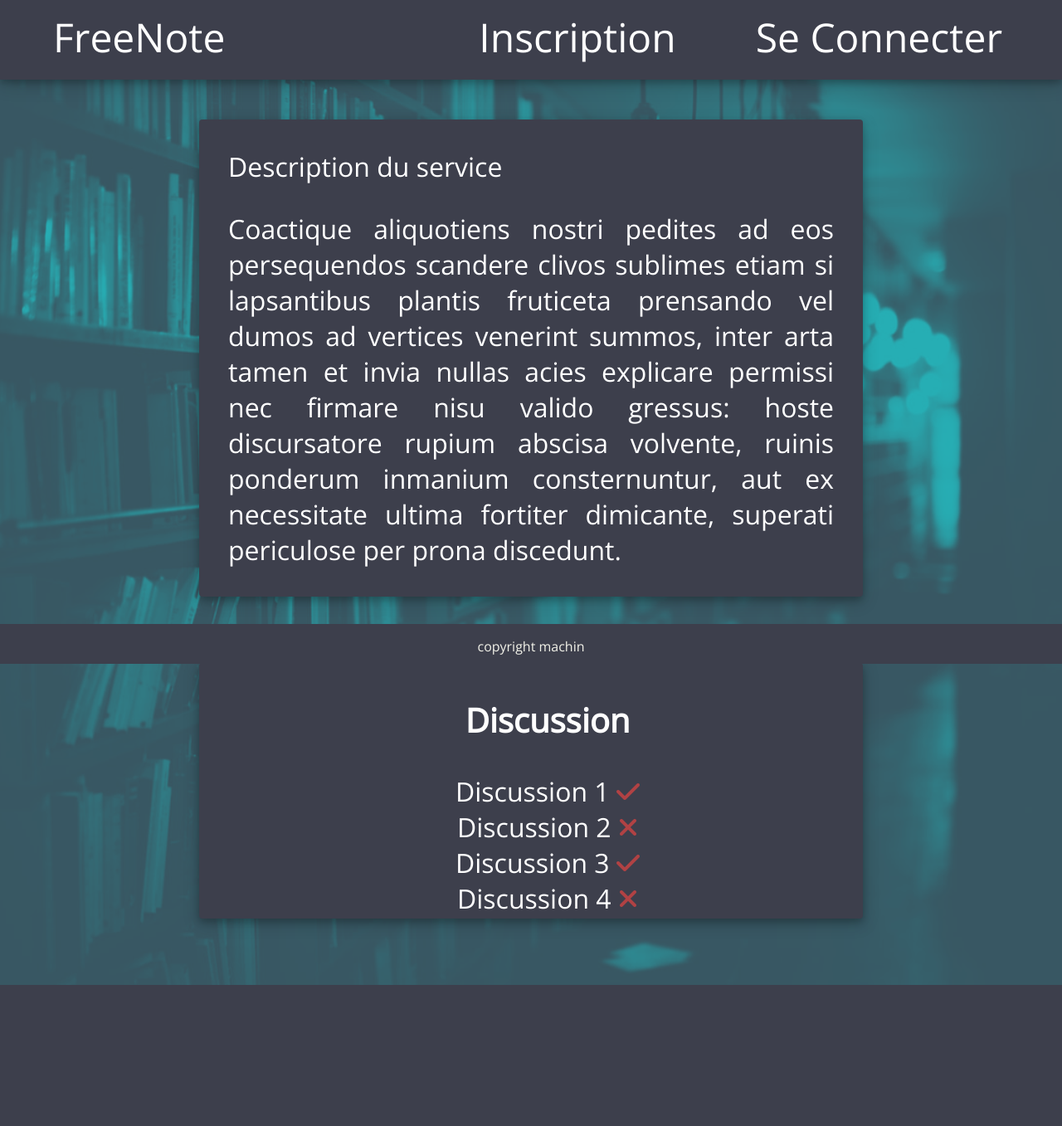
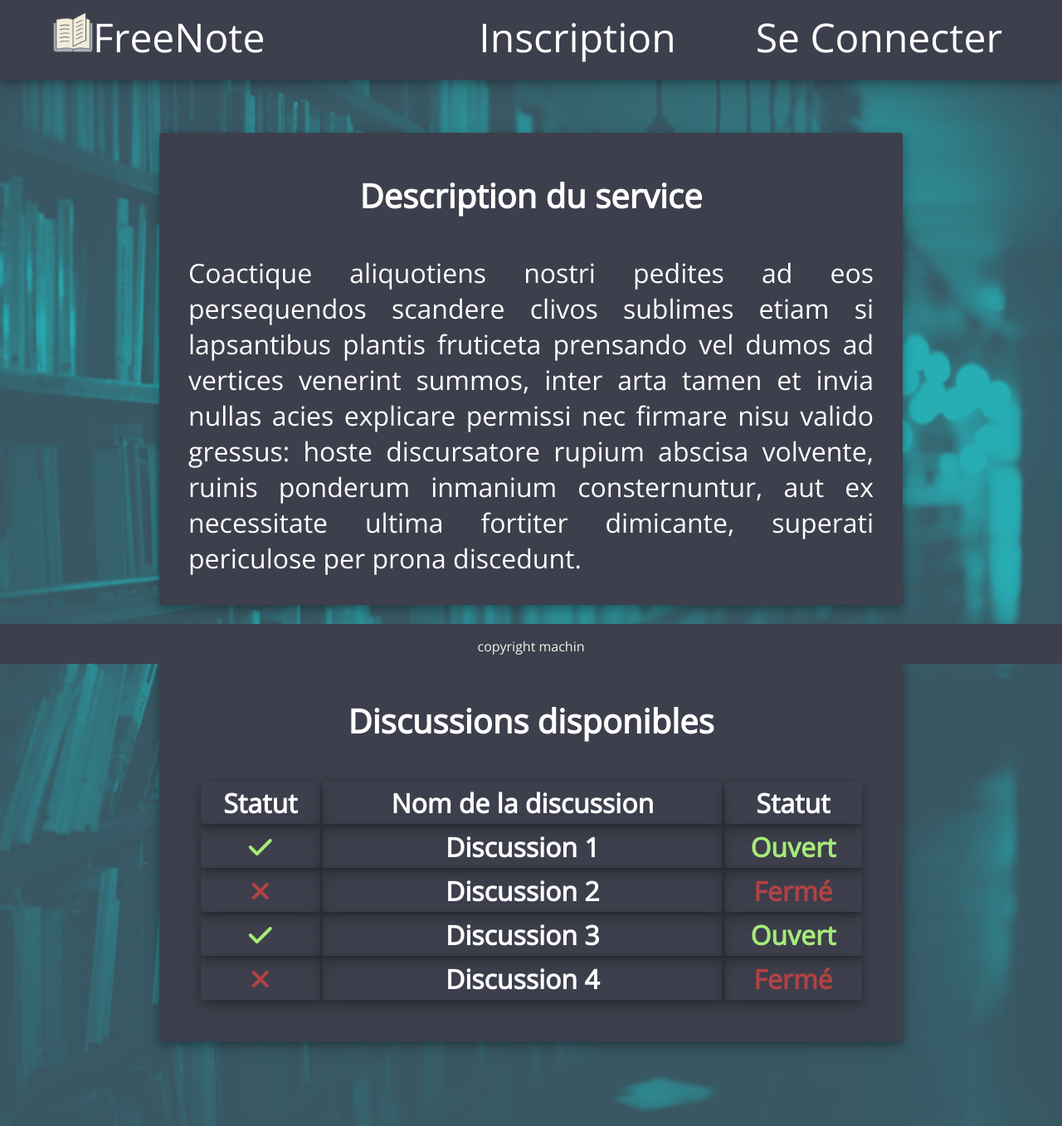
Before and after one commit to Marethyun/php-projet, a PHP site: page / in a window 1280 px wide. Shown: the whole page at 83% size. Before the commit the page ends 1187 px from the top, so only its background shows below. Run offline with PHP 8.4, Linux system fonts and the light colour scheme; lists and menus that the app fills with data are empty; some libraries are stand-ins or nearby versions.

Commit message:
Add files via upload

```diff
--- a/view/index.html
+++ b/view/index.html
@@ -15,28 +15,53 @@
     <header>
         <nav>
             <ol>
-                <li class="Accueil"><a class="LiensEnTete" href="index.html">FreeNote</a></li>
-                <li class="Liens"><a class="LiensEnTete" href="seconnecter.html">Se Connecter</a></li>
-                <li class="Liens"><a class="LiensEnTete" href="inscription.html">Inscription</a></li>
-                <li class="Profil"><a class="LiensEnTete" href="profil.html">Profil</a></li>
-                <li class="Profil"><a class="LiensEnTete" href="aurevoir.html">Se déconnecter</a></li>
+                <li class="Accueil"><a class="LiensVariés" href="index.html"><img src="open-book1.png">FreeNote</img></a></li>
+                <li class="Liens"><a class="LiensVariés" href="seconnecter.html">Se Connecter</a></li>
+                <li class="Liens"><a class="LiensVariés" href="inscription.html">Inscription</a></li>
+                <li class="Profil"><a class="LiensVariés" href="profil.html">Profil</a></li>
+                <li class="Profil"><a class="LiensVariés" href="aurevoir.html">Se déconnecter</a></li>
             </ol>
         </nav>
     </header>
 
     <div id="Description">
-        <p class="paccueil">Description du service</p>
+        <h1 class="hform">Description du service</h1>
         <p class="paccueil">Coactique aliquotiens nostri pedites ad eos persequendos scandere clivos sublimes etiam si lapsantibus plantis fruticeta prensando vel dumos ad vertices venerint summos, inter arta tamen et invia nullas acies explicare permissi nec firmare nisu valido gressus: hoste discursatore rupium abscisa volvente, ruinis ponderum inmanium consternuntur, aut ex necessitate ultima fortiter dimicante, superati periculose per prona discedunt.</p>
     </div>
 
     <main>
-        <ul id="Discussion">
-            <h1 class="hform">Discussion</h1>
-            <li><a class="LiensEnTete" href="discussiontype.html">Discussion 1 <i class="fas fa-check"></i></a></li>
-            <li><a class="LiensEnTete" href="discussiontype.html">Discussion 2 <i class="fas fa-times"></i></a></li>
-            <li><a class="LiensEnTete" href="discussiontype.html">Discussion 3 <i class="fas fa-check"></i></a></li>
-            <li><a class="LiensEnTete" href="discussiontype.html">Discussion 4 <i class="fas fa-times"></i></a></li>
-        </ul>
+        <div id="Discussion">
+            <h1 class="hform">Discussions disponibles</h1>
+            <table>
+                <thead>
+                    <th>Statut</th>
+                    <th>Nom de la discussion</th>
+                    <th>Statut</th>
+                </thead>
+                <tbody>
+                    <tr>
+                        <th><span class="ouvert"><i class="fas fa-check"></i></span></th>
+                        <th><a class="LiensVariés" href="discussiontype.html">Discussion 1 </a></th>
+                        <th><span class="ouvert">Ouvert</span> </th>
+                    </tr>
+                    <tr>
+                        <th><span class="fermé"><i class="fas fa-times"></i></span></th>
+                        <th><a class="LiensVariés" href="discussiontype.html">Discussion 2 </a></th>
+                        <th><span class="fermé">Fermé</span> </th>
+                    </tr>
+                    <tr>
+                        <th><span class="ouvert"><i class="fas fa-check"></i></span></th>
+                        <th><a class="LiensVariés" href="discussiontype.html">Discussion 3 </a></th>
+                        <th><span class="ouvert">Ouvert</span> </th>
+                    </tr>
+                    <tr>
+                        <th><span class="fermé"><i class="fas fa-times"></i></span></th>
+                        <th><a class="LiensVariés" href="discussiontype.html">Discussion 4 </a></th>
+                        <th><span class="fermé">Fermé</span> </th>
+                    </tr>
+                </tbody>
+            </table>
+        </div>
     </main>
 
     <footer>
--- a/view/main.css
+++ b/view/main.css
@@ -80,7 +80,7 @@ li.Liens:hover {
     border-radius: 0.25rem;
 }
 
-.LiensEnTete {
+.LiensVariés {
     color: white;
 }
 
@@ -91,13 +91,17 @@ a:visited, a:link {
     margin-left: 1.5rem;
 }
 
-img {
+img, img:hover {
   width: 3rem;
   height: 3rem;
 }
 
-i {
+.fermé {
   color: #B14244;
+}
+
+.ouvert {
+  color: #A5EB78;
 }
 
 /** Page d'Accueil **/
@@ -108,10 +112,10 @@ i {
     border-radius: 0.25rem;
     text-align: center;
     list-style-type: none;
-    margin-left: 15rem;
-    margin-right: 15rem;
-    margin-top: 5rem;
-    margin-bottom: 5rem;
+    margin-left: 15%;
+    margin-right: 15%;
+    margin-top: 5%;
+    margin-bottom: 8%;
     background-color: #3d3f4c;
     box-shadow: 0 4px 8px 0 rgba(0, 0, 0, 0.2), 0 6px 20px 0 rgba(0, 0, 0, 0.19);
 }
@@ -121,12 +125,44 @@ i {
     text-align: justify;
     border-color: transparent;
     border-radius: 0.25rem;
-    margin-left: 15rem;
-    margin-right: 15rem;
-    margin-top: 3rem;
+    margin-left: 15%;
+    margin-right: 15%;
+    margin-top: 5%;
     background-color: #3d3f4c;
     box-shadow: 0 4px 8px 0 rgba(0, 0, 0, 0.2), 0 6px 20px 0 rgba(0, 0, 0, 0.19);
 }
+
+table {
+  margin-left: auto;
+  margin-right: auto;
+  margin-top: 5%;
+  margin-bottom: 5%;
+  width: 90%;
+}
+
+th {
+  border-radius: 0.25rem;
+  border-color: transparent;
+  border-style: solid;
+  box-shadow: 0 4px 8px 0 rgba(0, 0, 0, 0.2), 0 6px 20px 0 rgba(0, 0, 0, 0.19);
+}
+
+/** Page d'erreur **/
+
+#erreur {
+  border-style: solid;
+  text-align: center;
+  border-color: transparent;
+  border-radius: 0.25rem;
+  margin-left: 35%;
+  margin-right: 35%;
+  margin-top: 15%;
+  width: 25%;
+  height: 25%;
+  background-color: #3d3f4c;
+  box-shadow: 0 4px 8px 0 rgba(0, 0, 0, 0.2), 0 6px 20px 0 rgba(0, 0, 0, 0.19);
+}
+
 
 /** Inscription - Se Connecter **/
 
@@ -189,6 +225,20 @@ input {
     border-style: solid;
     border-radius: 0.25rem;
     height: 2rem;
+}
+
+/** Page de réinitialisation de mot de passse **/
+
+.boxreini {
+  border-style: solid;
+  border-color: transparent;
+  border-radius: 0.5rem;
+  background-color: #3d3f4c;
+  box-shadow: 0 4px 8px 0 rgba(0, 0, 0, 0.2), 0 6px 20px 0 rgba(0, 0, 0, 0.19);
+  margin-top: 10%;
+  margin-bottom: 10%;
+  margin-left: 32%;
+  margin-right: 32%;
 }
 
 /** Profil **/
```
Also changed, not shown: view/discussiontype.html (+5 -5 lines), view/erreurs.html (added, +22 -0 lines), view/inscription.html (+5 -5 lines), view/profil.html (+5 -5 lines), view/reinitialiserlemdp.html (added, +33 -0 lines), view/seconnecter.html (+5 -5 lines).
